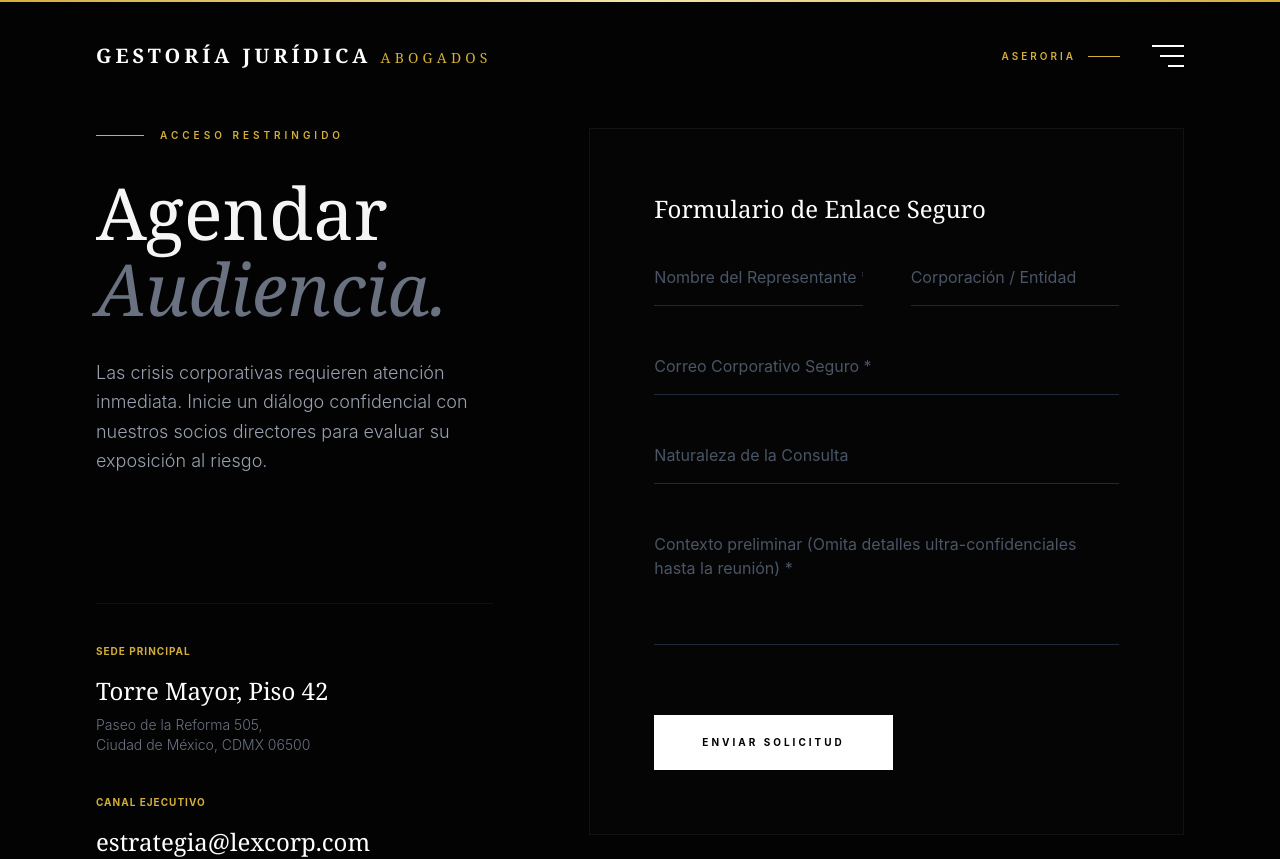
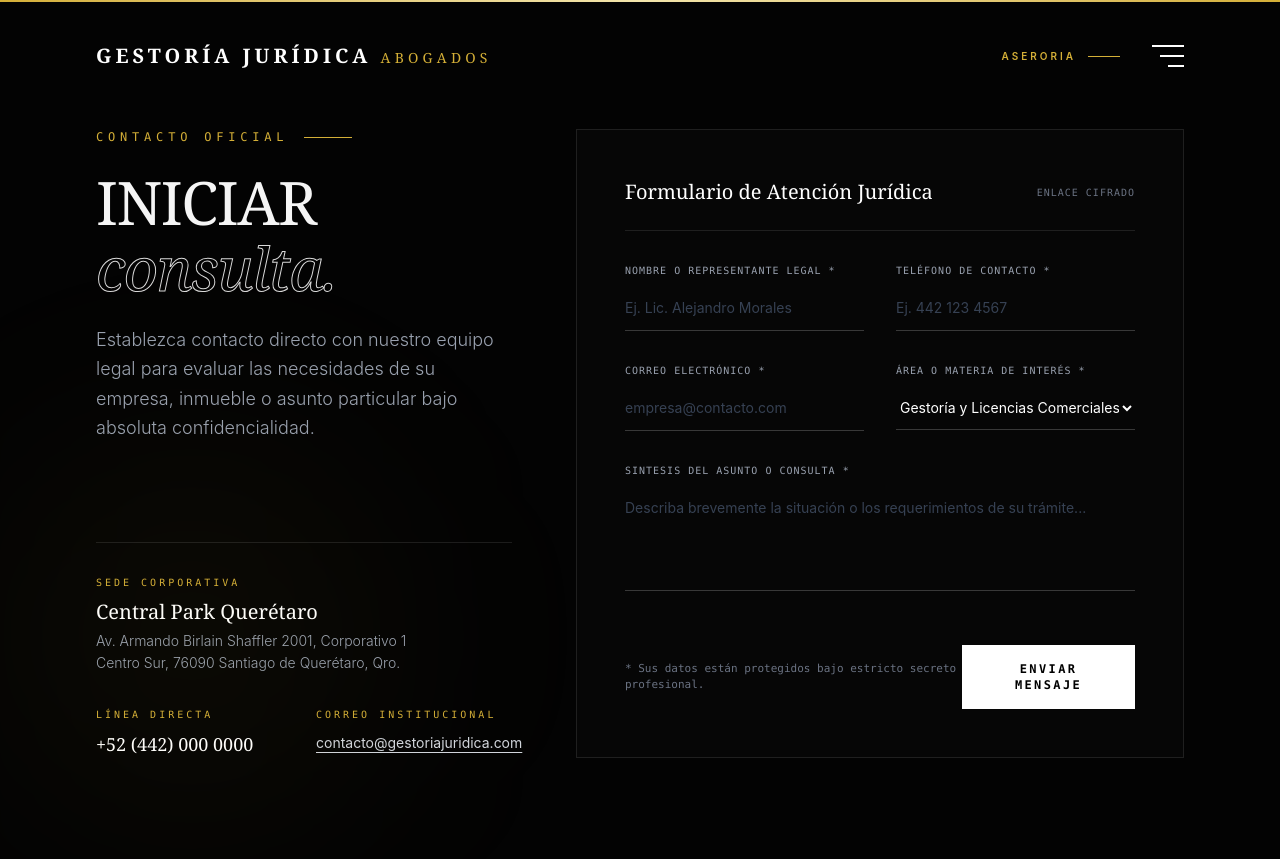
Before and after one commit to josuecandia0000-cyber/abogados, a React (Vite) app: page /contacto in a window 1280 px wide. Shown: the top 859 px of the page. Built offline with nearby package versions, Linux system fonts and the light colour scheme; the HTML template or start-up script is replaced by a standard one; a web font is replaced by a local one.

Commit message:
contacto

```diff
--- a/src/pages/Contact.jsx
+++ b/src/pages/Contact.jsx
@@ -1,26 +1,14 @@
-import React, { useRef, useState, useEffect } from 'react';
-import { useLocation } from 'react-router-dom';
-import { motion, useInView } from 'framer-motion';
+import React, { useState } from 'react';
+import { motion } from 'framer-motion';
 
-export default function Contact() {
-  const location = useLocation();
-  // Recupera el tema (ej. "Auditoría sobre Póliza Jurídica") si el usuario viene de otra página
-  const predefinedSubject = location.state?.subject || location.state?.selectedService || '';
-
+export default function ContactSection() {
   const [formData, setFormData] = useState({
     name: '',
-    company: '',
+    phone: '',
     email: '',
-    subject: predefinedSubject,
+    service: 'Derecho Corporativo y Gestoría',
     message: ''
   });
-
-  // Si el tema predefinido cambia (por navegación interna), actualiza el estado
-  useEffect(() => {
-    if (predefinedSubject) {
-      setFormData(prev => ({ ...prev, subject: predefinedSubject }));
-    }
-  }, [predefinedSubject]);
 
   const handleChange = (e) => {
     setFormData({ ...formData, [e.target.name]: e.target.value });
@@ -28,180 +16,208 @@ export default function Contact() {
 
   const handleSubmit = (e) => {
     e.preventDefault();
-    // Aquí iría la lógica para enviar el correo (ej. con emailjs, fetch a tu backend en PHP, etc.)
-    console.log("Datos enviados:", formData);
-    alert("Solicitud de audiencia enviada con éxito. Un socio se comunicará a la brevedad.");
+    // Aquí puedes integrar el envío a backend o WhatsApp
+    console.log('Datos enviados:', formData);
   };
 
   return (
-    <div className="bg-[#030303] min-h-screen text-[#F5F5F5] font-sans selection:bg-[#D4AF37] selection:text-black">
+    <section className="bg-[#030303] text-[#F5F5F5] py-32 px-6 md:px-24 border-t border-white/10 font-sans relative overflow-hidden">
 
-      {/* ESPACIADOR PARA EL NAVBAR */}
-      <div className="h-32"></div>
+      {/* Luz ambiental sutil de fondo */}
+      <div className="absolute top-1/2 left-0 w-96 h-96 bg-[#D4AF37]/5 rounded-full blur-[120px] pointer-events-none"></div>
 
-      <div className="max-w-[1400px] mx-auto px-8 md:px-24 pb-32 grid grid-cols-1 lg:grid-cols-12 gap-16 lg:gap-24">
+      <div className="max-w-[1400px] mx-auto">
+        <div className="grid grid-cols-1 lg:grid-cols-12 gap-16 items-start">
 
-        {/* COLUMNA IZQUIERDA: INFORMACIÓN DE LA SEDE Y AUTORIDAD */}
+          {/* LADO IZQUIERDO: INFORMACIÓN INSTITUCIONAL */}
           <div className="lg:col-span-5 flex flex-col justify-between h-full">
             <div>
-            <FadeIn>
-              <div className="flex items-center gap-4 mb-8">
+              {/* Tag y Línea Dorada */}
+              <div className="flex items-center gap-4 mb-6">
+                <span className="text-xs font-mono text-[#D4AF37] tracking-[0.4em] uppercase">Contacto Oficial</span>
                 <div className="w-12 h-[1px] bg-[#D4AF37]"></div>
-                <span className="uppercase text-[10px] tracking-[0.4em] text-[#D4AF37] font-semibold">
-                  Acceso Restringido
-                </span>
-              </div>
-              <h1 className="text-5xl md:text-7xl font-serif leading-[1.05] mb-8">
-                Agendar <br />
-                <span className="italic text-gray-500">Audiencia.</span>
-              </h1>
-              <p className="text-gray-400 font-light text-lg leading-relaxed max-w-md">
-                Las crisis corporativas requieren atención inmediata. Inicie un diálogo confidencial con nuestros socios directores para evaluar su exposición al riesgo.
-              </p>
-            </FadeIn>
               </div>
 
-          <div className="mt-20 lg:mt-32">
-            <FadeIn delay={0.2}>
-              <div className="flex flex-col gap-10 border-t border-white/5 pt-10">
+              {/* Titular Monumental */}
+              <h2 className="text-4xl sm:text-6xl font-serif uppercase tracking-tight leading-[1.1] mb-6">
+                Iniciar <br />
+                <span className="italic text-transparent font-normal lowercase" style={{ WebkitTextStroke: '1px rgba(255,255,255,0.85)' }}>
+                  consulta.
+                </span>
+              </h2>
 
-                {/* Bloque de Sede */}
-                <div>
-                  <h3 className="text-[#D4AF37] text-[10px] uppercase tracking-widest font-bold mb-4">Sede Principal</h3>
-                  <p className="text-2xl font-serif text-white mb-2">Torre Mayor, Piso 42</p>
-                  <p className="text-gray-500 font-light text-sm">Paseo de la Reforma 505,<br />Ciudad de México, CDMX 06500</p>
+              <p className="text-gray-400 font-light text-base md:text-lg leading-relaxed mb-12">
+                Establezca contacto directo con nuestro equipo legal para evaluar las necesidades de su empresa, inmueble o asunto particular bajo absoluta confidencialidad.
+              </p>
             </div>
 
-                {/* Bloque de Contacto Directo */}
-                <div className="flex flex-col gap-2">
-                  <h3 className="text-[#D4AF37] text-[10px] uppercase tracking-widest font-bold mb-2">Canal Ejecutivo</h3>
-                  <a href="mailto:estrategia@lexcorp.com" className="text-2xl font-serif text-white hover:text-[#D4AF37] transition-colors">
-                    estrategia@lexcorp.com
+            {/* Datos de Contacto Reales */}
+            <div className="flex flex-col gap-8 pt-8 border-t border-white/10">
+
+              {/* Sede */}
+              <div>
+                <span className="text-[10px] font-mono text-[#D4AF37] tracking-[0.3em] uppercase block mb-2">
+                  SEDE CORPORATIVA
+                </span>
+                <h3 className="text-xl font-serif text-white mb-1">Central Park Querétaro</h3>
+                <p className="text-gray-400 text-sm font-light leading-relaxed">
+                  Av. Armando Birlain Shaffler 2001, Corporativo 1<br />
+                  Centro Sur, 76090 Santiago de Querétaro, Qro.
+                </p>
+              </div>
+
+              {/* Canales Directos */}
+              <div className="grid grid-cols-1 sm:grid-cols-2 gap-6">
+                <div>
+                  <span className="text-[10px] font-mono text-[#D4AF37] tracking-[0.3em] uppercase block mb-2">
+                    LÍNEA DIRECTA
+                  </span>
+                  <a
+                    href="tel:+524420000000"
+                    className="text-lg font-serif text-white hover:text-[#D4AF37] transition-colors"
+                  >
+                    +52 (442) 000 0000
                   </a>
-                  <p className="text-gray-500 font-light text-sm mt-1">+52 (55) 9876 5432</p>
+                </div>
+
+                <div>
+                  <span className="text-[10px] font-mono text-[#D4AF37] tracking-[0.3em] uppercase block mb-2">
+                    CORREO INSTITUCIONAL
+                  </span>
+                  <a
+                    href="mailto:contacto@gestoriajuridica.com"
+                    className="text-sm font-sans text-gray-300 hover:text-[#D4AF37] transition-colors underline underline-offset-4"
+                  >
+                    contacto@gestoriajuridica.com
+                  </a>
+                </div>
               </div>
 
             </div>
-            </FadeIn>
-          </div>
           </div>
 
-        {/* COLUMNA DERECHA: FORMULARIO ALTA COSTURA */}
-        <div className="lg:col-span-7 mt-10 lg:mt-0">
-          <FadeIn delay={0.3}>
-            <div className="bg-[#050505] border border-white/5 p-8 md:p-16">
+          {/* LADO DERECHO: FORMULARIO EDITORIAL DE ALTA GAMA */}
+          <div className="lg:col-span-7 bg-[#060606] border border-white/10 p-8 sm:p-12 relative">
 
-              <h2 className="text-2xl font-serif text-white mb-10">
-                Formulario de Enlace Seguro
-              </h2>
+            <div className="flex items-center justify-between mb-8 pb-6 border-b border-white/10">
+              <h3 className="text-xl font-serif text-white">Formulario de Atención Jurídica</h3>
+              <span className="text-[10px] font-mono text-gray-500 tracking-widest uppercase">ENLACE CIFRADO</span>
+            </div>
 
-              <form onSubmit={handleSubmit} className="flex flex-col gap-12">
+            <form onSubmit={handleSubmit} className="flex flex-col gap-8">
 
-                <div className="grid grid-cols-1 md:grid-cols-2 gap-12">
-                  {/* Input: Nombre */}
+              <div className="grid grid-cols-1 sm:grid-cols-2 gap-8">
+                {/* Nombre */}
                 <div className="relative group">
+                  <label className="text-[10px] font-mono text-gray-400 tracking-widest uppercase block mb-2">
+                    Nombre o Representante Legal *
+                  </label>
                   <input
                     type="text"
                     name="name"
                     required
                     value={formData.name}
                     onChange={handleChange}
-                      placeholder="Nombre del Representante *"
-                      className="w-full bg-transparent border-b border-gray-800 pb-4 focus:outline-none focus:border-[#D4AF37] text-white placeholder-gray-600 transition-colors peer"
+                    placeholder="Ej. Lic. Alejandro Morales"
+                    className="w-full bg-transparent border-b border-white/20 py-3 text-white text-sm focus:outline-none focus:border-[#D4AF37] transition-colors placeholder:text-gray-700"
                   />
-                    {/* Línea animada dorada al hacer focus */}
-                    <span className="absolute bottom-0 left-0 w-0 h-[1px] bg-[#D4AF37] transition-all duration-500 peer-focus:w-full"></span>
                 </div>
 
-                  {/* Input: Empresa */}
+                {/* Teléfono */}
                 <div className="relative group">
+                  <label className="text-[10px] font-mono text-gray-400 tracking-widest uppercase block mb-2">
+                    Teléfono de Contacto *
+                  </label>
                   <input
-                      type="text"
-                      name="company"
-                      value={formData.company}
+                    type="tel"
+                    name="phone"
+                    required
+                    value={formData.phone}
                     onChange={handleChange}
-                      placeholder="Corporación / Entidad"
-                      className="w-full bg-transparent border-b border-gray-800 pb-4 focus:outline-none focus:border-[#D4AF37] text-white placeholder-gray-600 transition-colors peer"
+                    placeholder="Ej. 442 123 4567"
+                    className="w-full bg-transparent border-b border-white/20 py-3 text-white text-sm focus:outline-none focus:border-[#D4AF37] transition-colors placeholder:text-gray-700"
                   />
-                    <span className="absolute bottom-0 left-0 w-0 h-[1px] bg-[#D4AF37] transition-all duration-500 peer-focus:w-full"></span>
                 </div>
               </div>
 
-                {/* Input: Correo */}
+              <div className="grid grid-cols-1 sm:grid-cols-2 gap-8">
+                {/* Correo Electrónico */}
                 <div className="relative group">
+                  <label className="text-[10px] font-mono text-gray-400 tracking-widest uppercase block mb-2">
+                    Correo Electrónico *
+                  </label>
                   <input
                     type="email"
                     name="email"
                     required
                     value={formData.email}
                     onChange={handleChange}
-                    placeholder="Correo Corporativo Seguro *"
-                    className="w-full bg-transparent border-b border-gray-800 pb-4 focus:outline-none focus:border-[#D4AF37] text-white placeholder-gray-600 transition-colors peer"
+                    placeholder="empresa@contacto.com"
+                    className="w-full bg-transparent border-b border-white/20 py-3 text-white text-sm focus:outline-none focus:border-[#D4AF37] transition-colors placeholder:text-gray-700"
                   />
-                  <span className="absolute bottom-0 left-0 w-0 h-[1px] bg-[#D4AF37] transition-all duration-500 peer-focus:w-full"></span>
                 </div>
 
-                {/* Input: Asunto (Pre-llenado si viene de otra página) */}
+                {/* Selector de Servicio */}
                 <div className="relative group">
-                  <input
-                    type="text"
-                    name="subject"
-                    value={formData.subject}
+                  <label className="text-[10px] font-mono text-gray-400 tracking-widest uppercase block mb-2">
+                    Área o Materia de Interés *
+                  </label>
+                  <select
+                    name="service"
+                    value={formData.service}
                     onChange={handleChange}
-                    placeholder="Naturaleza de la Consulta"
-                    className="w-full bg-transparent border-b border-gray-800 pb-4 focus:outline-none focus:border-[#D4AF37] text-white placeholder-gray-600 transition-colors peer"
-                  />
-                  <span className="absolute bottom-0 left-0 w-0 h-[1px] bg-[#D4AF37] transition-all duration-500 peer-focus:w-full"></span>
+                    className="w-full bg-[#060606] border-b border-white/20 py-3 text-white text-sm focus:outline-none focus:border-[#D4AF37] transition-colors cursor-pointer"
+                  >
+                    <option value="Gestoría y Licencias Comerciales">Gestoría y Licencias Comerciales</option>
+                    <option value="Derecho Condominal">Derecho Condominal</option>
+                    <option value="Derecho Corporativo">Derecho Corporativo</option>
+                    <option value="Derecho Laboral">Derecho Laboral</option>
+                    <option value="Derecho Notarial">Gestión Notarial</option>
+                    <option value="Derecho Agrario">Derecho Agrario y Propiedad</option>
+                    <option value="Derecho Penal">Derecho Penal</option>
+                    <option value="Otra Consulta">Otra Consulta Especializada</option>
+                  </select>
+                </div>
               </div>
 
-                {/* Input: Mensaje */}
+              {/* Mensaje o Contexto */}
               <div className="relative group">
+                <label className="text-[10px] font-mono text-gray-400 tracking-widest uppercase block mb-2">
+                  Sintesis del Asunto o Consulta *
+                </label>
                 <textarea
                   name="message"
+                  rows="4"
                   required
                   value={formData.message}
                   onChange={handleChange}
-                    rows="4"
-                    placeholder="Contexto preliminar (Omita detalles ultra-confidenciales hasta la reunión) *"
-                    className="w-full bg-transparent border-b border-gray-800 pb-4 focus:outline-none focus:border-[#D4AF37] text-white placeholder-gray-600 transition-colors resize-none peer"
+                  placeholder="Describa brevemente la situación o los requerimientos de su trámite..."
+                  className="w-full bg-transparent border-b border-white/20 py-3 text-white text-sm focus:outline-none focus:border-[#D4AF37] transition-colors resize-none placeholder:text-gray-700"
                 ></textarea>
-                  <span className="absolute bottom-0 left-0 w-0 h-[1px] bg-[#D4AF37] transition-all duration-500 peer-focus:w-full"></span>
               </div>
 
-                {/* Botón de Envío (CTA) */}
-                <button
+              {/* Botón de Envío */}
+              <div className="pt-4 flex items-center justify-between">
+                <span className="text-[11px] font-mono text-gray-500">
+                  * Sus datos están protegidos bajo estricto secreto profesional.
+                </span>
+
+                <motion.button
+                  whileHover={{ scale: 1.02 }}
+                  whileTap={{ scale: 0.98 }}
                   type="submit"
-                  className="group relative overflow-hidden bg-white text-black self-start mt-4"
+                  className="bg-white text-black font-mono text-xs tracking-[0.2em] uppercase py-4 px-8 hover:bg-[#D4AF37] hover:text-black transition-colors duration-300 font-semibold"
                 >
-                  <div className="absolute inset-0 bg-[#D4AF37] translate-y-full group-hover:translate-y-0 transition-transform duration-500 ease-in-out z-0"></div>
-                  <span className="relative z-10 px-12 py-5 block text-[10px] uppercase tracking-[0.3em] font-bold group-hover:text-white transition-colors duration-300">
-                    Enviar Solicitud
-                  </span>
-                </button>
+                  Enviar Mensaje
+                </motion.button>
+              </div>
 
             </form>
 
           </div>
-          </FadeIn>
-        </div>
 
         </div>
       </div>
+    </section>
   );
 }
-
-// COMPONENTE DE ANIMACIÓN
-function FadeIn({ children, delay = 0 }) {
-  const ref = useRef(null);
-  const isInView = useInView(ref, { once: true, margin: "-10%" });
-  return (
-    <motion.div
-      ref={ref}
-      initial={{ opacity: 0, y: 40 }}
-      animate={isInView ? { opacity: 1, y: 0 } : { opacity: 0, y: 40 }}
-      transition={{ duration: 1, delay, ease: [0.21, 0.47, 0.32, 0.98] }}
-    >
-      {children}
-    </motion.div>
-  );
-}
```
Lines whose indentation alone changed are shown as unchanged.
